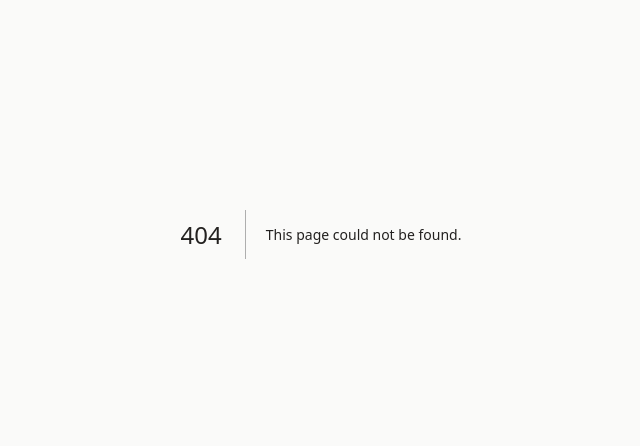
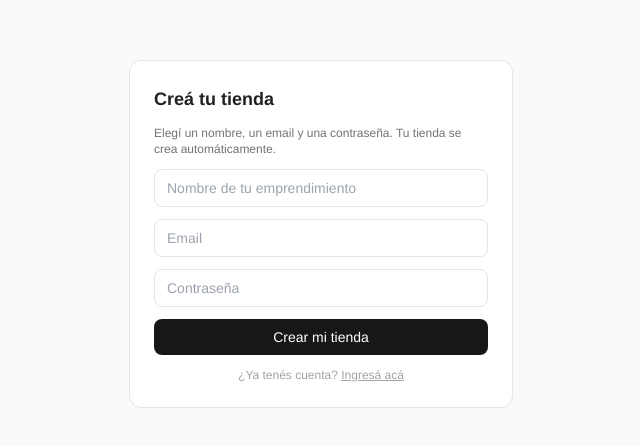
Before and after one commit to Francesca911747392/mi-tienda, a Next.js app: page /registro in a window 1280 px wide. Before the commit this address had no page. Shown: the part 166-612 px from the top of the page, without its empty margins (319-959 px from the left). Built offline with nearby package versions, Linux system fonts and the light colour scheme; no server answers.

Commit message:
Create page.tsx

```diff
--- /dev/null
+++ b/app/registro/page.tsx
@@ -0,0 +1,101 @@
+"use client";
+import { useState } from "react";
+import { useRouter } from "next/navigation";
+import { supabase } from "@/lib/supabase";
+import { slugify } from "@/lib/types";
+
+export default function RegistroPage() {
+  const router = useRouter();
+  const [name, setName] = useState("");
+  const [email, setEmail] = useState("");
+  const [password, setPassword] = useState("");
+  const [error, setError] = useState("");
+  const [loading, setLoading] = useState(false);
+
+  async function submit(e: React.FormEvent) {
+    e.preventDefault();
+    setError("");
+    setLoading(true);
+
+    const { data, error: signErr } = await supabase.auth.signUp({ email, password });
+    if (signErr || !data.user) {
+      setError(signErr?.message || "No se pudo crear la cuenta.");
+      setLoading(false);
+      return;
+    }
+
+    let baseSlug = slugify(name) || "tienda";
+    let slug = baseSlug;
+    let n = 1;
+    // eslint-disable-next-line no-constant-condition
+    while (true) {
+      const { data: existing } = await supabase.from("stores").select("id").eq("slug", slug).maybeSingle();
+      if (!existing) break;
+      n += 1;
+      slug = `${baseSlug}-${n}`;
+    }
+
+    const { error: storeErr } = await supabase.from("stores").insert({
+      owner_id: data.user.id,
+      slug,
+      name,
+    });
+
+    setLoading(false);
+
+    if (storeErr) {
+      setError("Tu cuenta se creó, pero hubo un problema armando la tienda: " + storeErr.message);
+      return;
+    }
+
+    router.push("/admin");
+  }
+
+  return (
+    <div className="min-h-screen flex items-center justify-center px-4">
+      <form onSubmit={submit} className="w-full max-w-sm bg-white border border-neutral-200 rounded-xl p-6 space-y-3">
+        <h1 className="text-lg font-semibold">Creá tu tienda</h1>
+        <p className="text-xs text-neutral-500">
+          Elegí un nombre, un email y una contraseña. Tu tienda se crea automáticamente.
+        </p>
+        <input
+          required
+          placeholder="Nombre de tu emprendimiento"
+          value={name}
+          onChange={(e) => setName(e.target.value)}
+          className="w-full border border-neutral-200 rounded-lg px-3 py-2 text-sm outline-none focus:border-neutral-400"
+        />
+        <input
+          required
+          type="email"
+          placeholder="Email"
+          value={email}
+          onChange={(e) => setEmail(e.target.value)}
+          className="w-full border border-neutral-200 rounded-lg px-3 py-2 text-sm outline-none focus:border-neutral-400"
+        />
+        <input
+          required
+          type="password"
+          placeholder="Contraseña"
+          value={password}
+          onChange={(e) => setPassword(e.target.value)}
+          className="w-full border border-neutral-200 rounded-lg px-3 py-2 text-sm outline-none focus:border-neutral-400"
+        />
+        {error && <p className="text-xs text-red-500">{error}</p>}
+        <button
+          type="submit"
+          disabled={loading}
+          className="w-full bg-neutral-900 text-white rounded-lg py-2 text-sm font-medium disabled:opacity-50"
+        >
+          {loading ? "Creando…" : "Crear mi tienda"}
+        </button>
+        <p className="text-xs text-neutral-400 text-center">
+          ¿Ya tenés cuenta?{" "}
+          <a href="/login" className="underline">
+            Ingresá acá
+          </a>
+        </p>
+      </form>
+    </div>
+  );
+}
```
